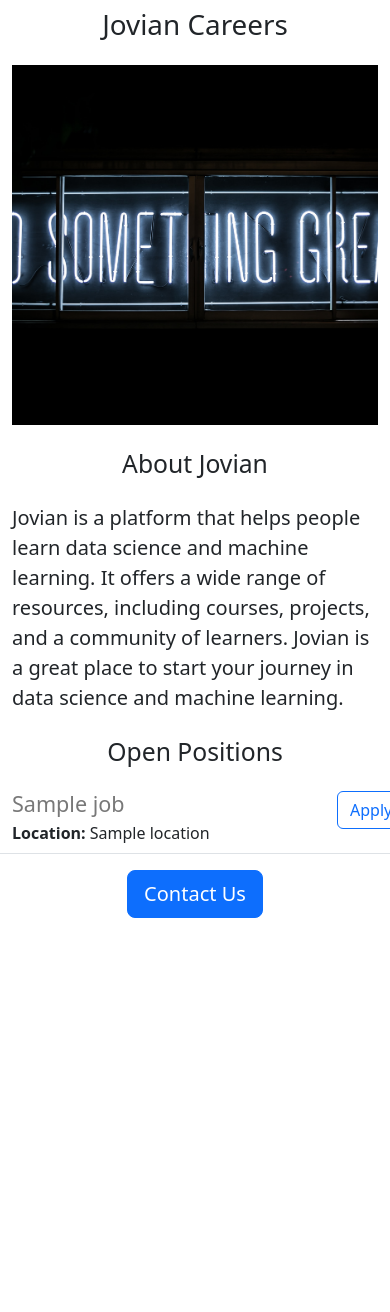
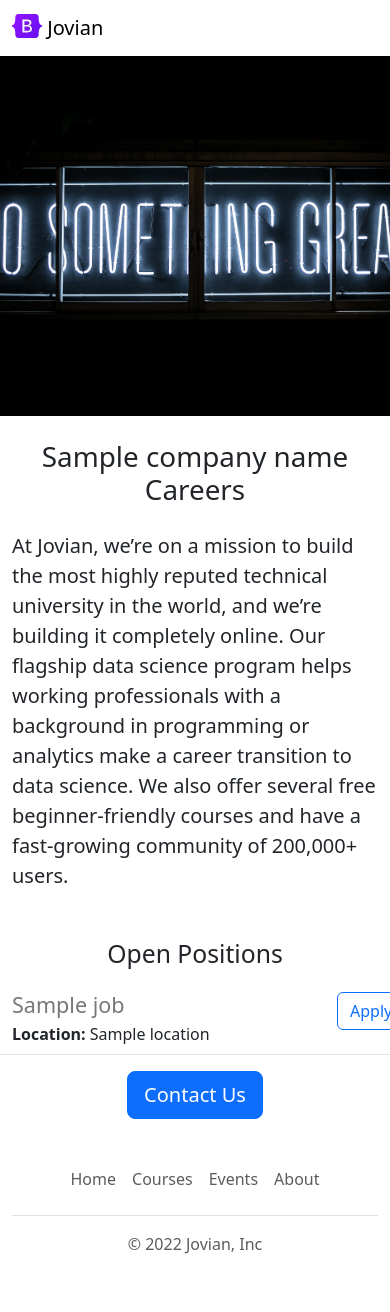
Before and after one commit to AthravaJoshi725/jovian-career-website, a Flask app: template templates/home.html in a window 390 px wide. Before the commit the page ends 918 px from the top, so only its background shows below. Run offline with Flask 3, Linux system fonts and the light colour scheme; the template is opened without the code that fills it: most values are stand-ins (such as "Sample title", 1, 10 or a date in 2020).

Commit message:
added nav and footer

```diff
--- /dev/null
+++ b/templates/footer.html
@@ -0,0 +1,40 @@
+<div class="container">
+  <footer class="py-3 my-4">
+    <ul class="nav justify-content-center border-bottom pb-3 mb-3">
+      <li class="nav-item">
+        <a
+          target="_blank"
+          href="https://www.jovian.ai"
+          class="nav-link px-2 text-muted"
+          >Home</a
+        >
+      </li>
+      <li class="nav-item">
+        <a
+          target="_blank"
+          href="https://jovian.ai/learn"
+          class="nav-link px-2 text-muted"
+          >Courses</a
+        >
+      </li>
+
+      <li class="nav-item">
+        <a
+          target="_blank"
+          href="https://jovian.ai/events"
+          class="nav-link px-2 text-muted"
+          >Events</a
+        >
+      </li>
+      <li class="nav-item">
+        <a
+          target="_blank"
+          href="https://jovian.ai/about"
+          class="nav-link px-2 text-muted"
+          >About</a
+        >
+      </li>
+    </ul>
+    <p class="text-center text-muted">&copy; 2022 Jovian, Inc</p>
+  </footer>
+</div>
--- a/templates/home.html
+++ b/templates/home.html
@@ -21,39 +21,39 @@
     </style>
   </head>
   <body>
-    <!-- <img class="img-fluid" id="banner" src="static/banner.jpeg" /> -->
-
+    {% include 'nav.html' %}
+    <img class="img-fluid" id="banner" src="static/banner.jpeg" />
     <div class="container">
-
-      <h1 class="text-center mt-2 mb-4">Jovian Careers</h1>
-
-      <img class="img-fluid" id="banner" src="static/banner.jpeg" />
-
-      <h2 class="text-center mt-2 mb-4">About Jovian</h2>
-
-      <div class="row" style="margin-bottom:32px">
+      <h1 class="text-center mt-2 mb-4">{{company_name}} Careers</h1>
+      <div class="row" style="margin-bottom: 32px">
         <div class="col-md-6">
-      <p class="lead">
-        Jovian is a platform that helps people learn data science and             machine learning. It offers a wide range of resources, including courses, projects, and a community of learners. Jovian is a great place to start your journey in data science and machine learning.
-      </p>
+          <p class="lead">
+            At Jovian, we’re on a mission to build the most highly reputed
+            technical university in the world, and we’re building it completely
+            online. Our flagship data science program helps working
+            professionals with a background in programming or analytics make a
+            career transition to data science. We also offer several free
+            beginner-friendly courses and have a fast-growing community of
+            200,000+ users.
+          </p>
         </div>
-
-      <div class="d-none d-md-block col-md-6">
-          <img src="/static/people.jpeg" style="height:320px;border-radius:4px;">
+        <div class="d-none d-md-block col-md-6">
+          <img
+            src="/static/people.jpeg"
+            style="height: 320px; border-radius: 4px"
+          />
+        </div>
       </div>
-
       <h2 class="text-center mt-2 mb-4">Open Positions</h2>
-
-      <div>
-        <div>
-            {% for job in jobs %}
-              {% include 'jobitem.html' %}
-            {% endfor %}
-          </div>
-          <div class="text-center">
-          <a class="btn btn-primary btn-lg" href="mailto:hello@jovian.ai?subject=Question%20about%20Job%20Opernings&body=My%20name%3A%20%3Cyour%20name%20here%3E%0D%0A%0D%0AMy%20questions%3A%20%3Center%20question%20here%3E%0D%0A">Contact Us</a>
-          </div>
+      <div>{% for job in jobs %} {% include 'jobitem.html' %} {% endfor %}</div>
+      <div class="text-center">
+        <a
+          class="btn btn-primary btn-lg"
+          href="mailto:hello@jovian.ai?subject=Question%20about%20Job%20Opernings&body=My%20name%3A%20%3Cyour%20name%20here%3E%0D%0A%0D%0AMy%20questions%3A%20%3Center%20question%20here%3E%0D%0A"
+          >Contact Us</a
+        >
       </div>
     </div>
+    {% include 'footer.html' %}
   </body>
 </html>
--- /dev/null
+++ b/templates/nav.html
@@ -0,0 +1,15 @@
+<nav class="navbar shadow-sm fixed-top bg-white">
+  <div class="container-fluid">
+    <a class="navbar-brand" href="#">
+      <img
+        src="/static/logo.svg"
+        alt=""
+        width="30"
+        height="24"
+        class="d-inline-block align-text-top"
+      />
+      Jovian
+    </a>
+  </div>
+</nav>
+<div style="height: 56px"></div>
```
